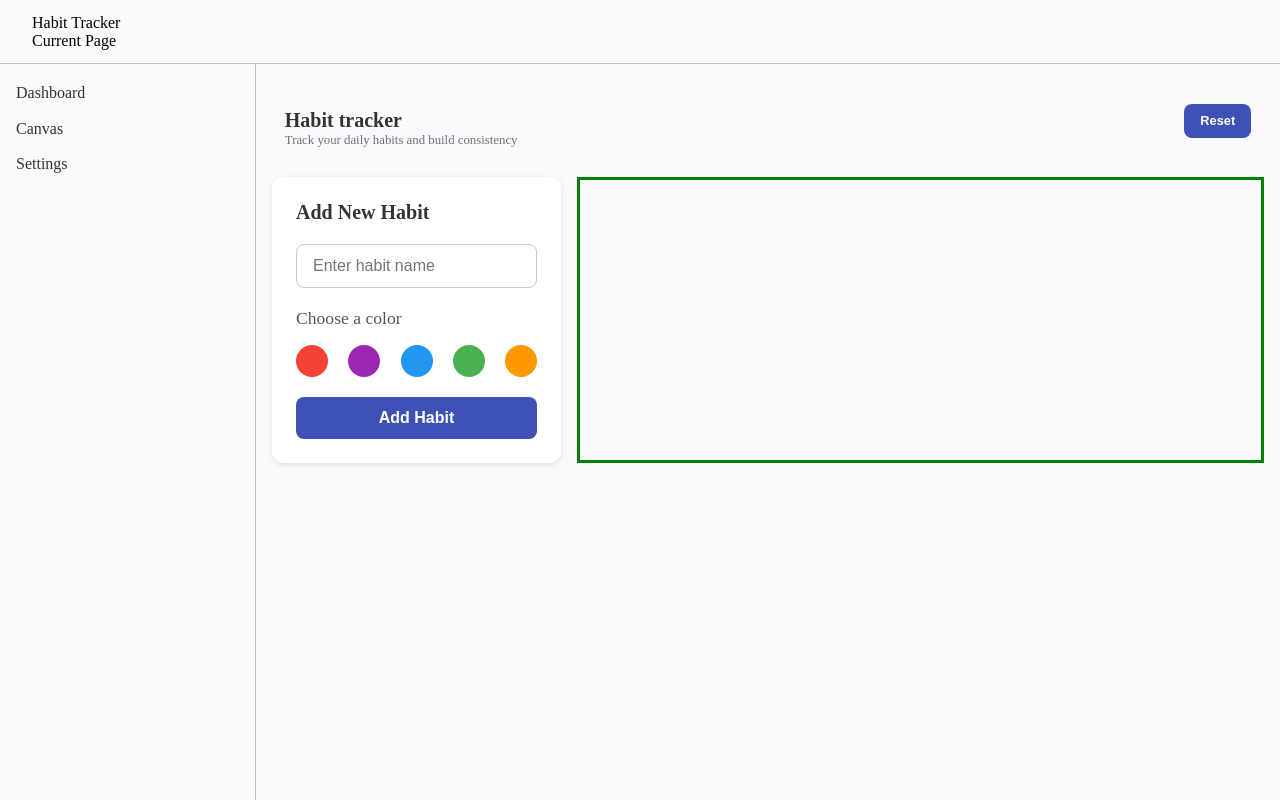
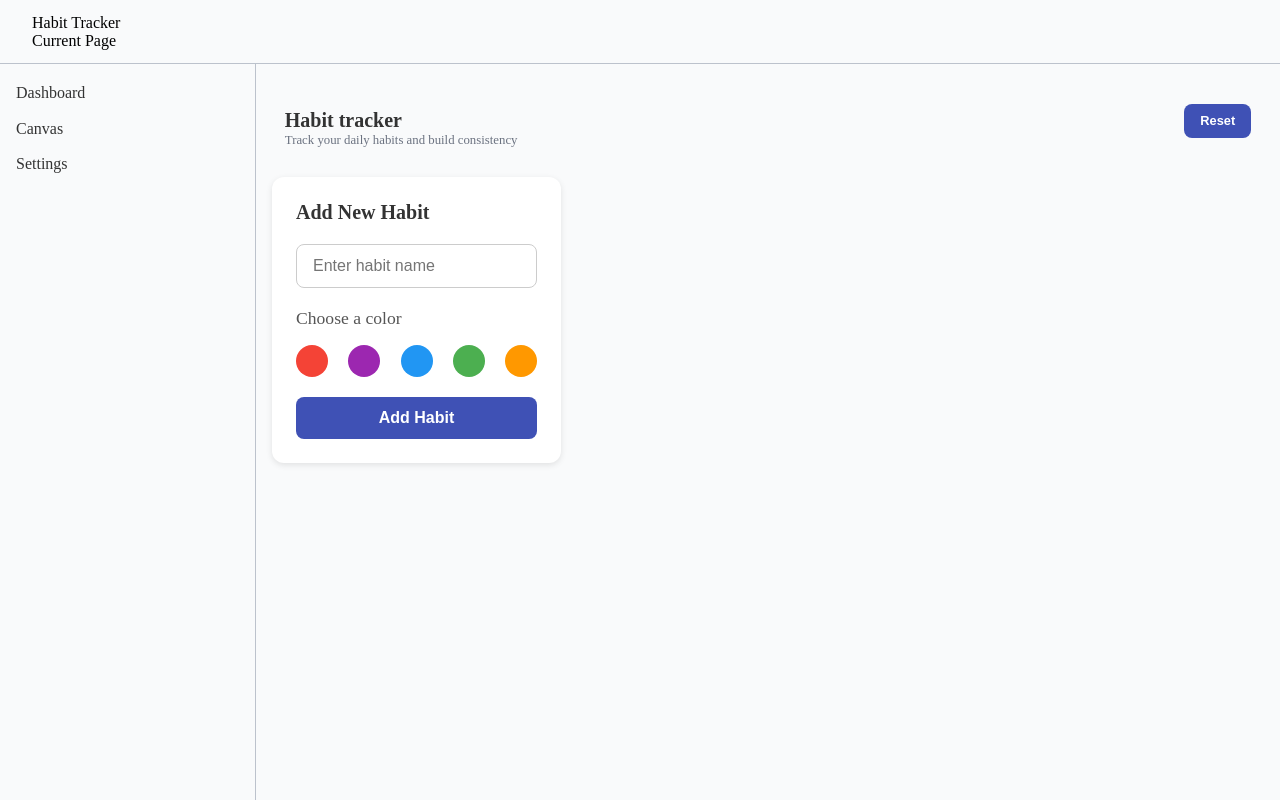
Before and after one commit to mauricioarrequena/habit-tracker-app, a React (Vite) app: page / in a window 1280 px wide. Built offline with nearby package versions, Linux system fonts and the light colour scheme.

Commit message:
added repsonsives for cards

```diff
--- a/src/styles/pages/Dashboard.module.css
+++ b/src/styles/pages/Dashboard.module.css
@@ -24,14 +24,12 @@
   display: flex;
   flex-direction: column;
   gap: 2rem;
-
-  border: 3px solid green;
 }
 
 @media (min-width: 576px) {
   .dashboard {
     grid-template-rows: auto 1fr;
-    grid-template-columns: auto 1fr;
+    grid-template-columns: max-content 1fr;
     grid-template-areas:
       "alias-header     alias-header"
       "alias-controls   alias-content";
```
